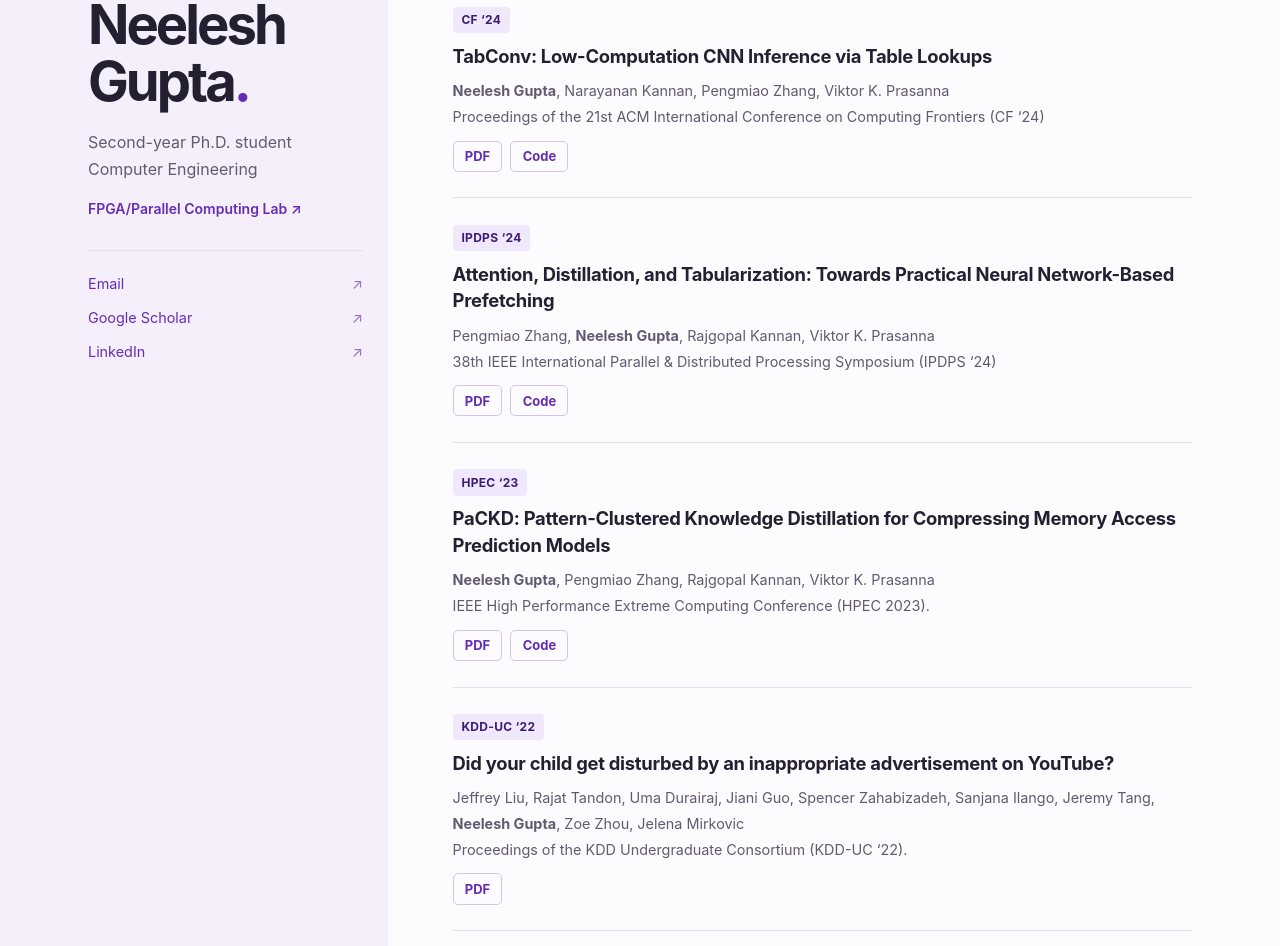
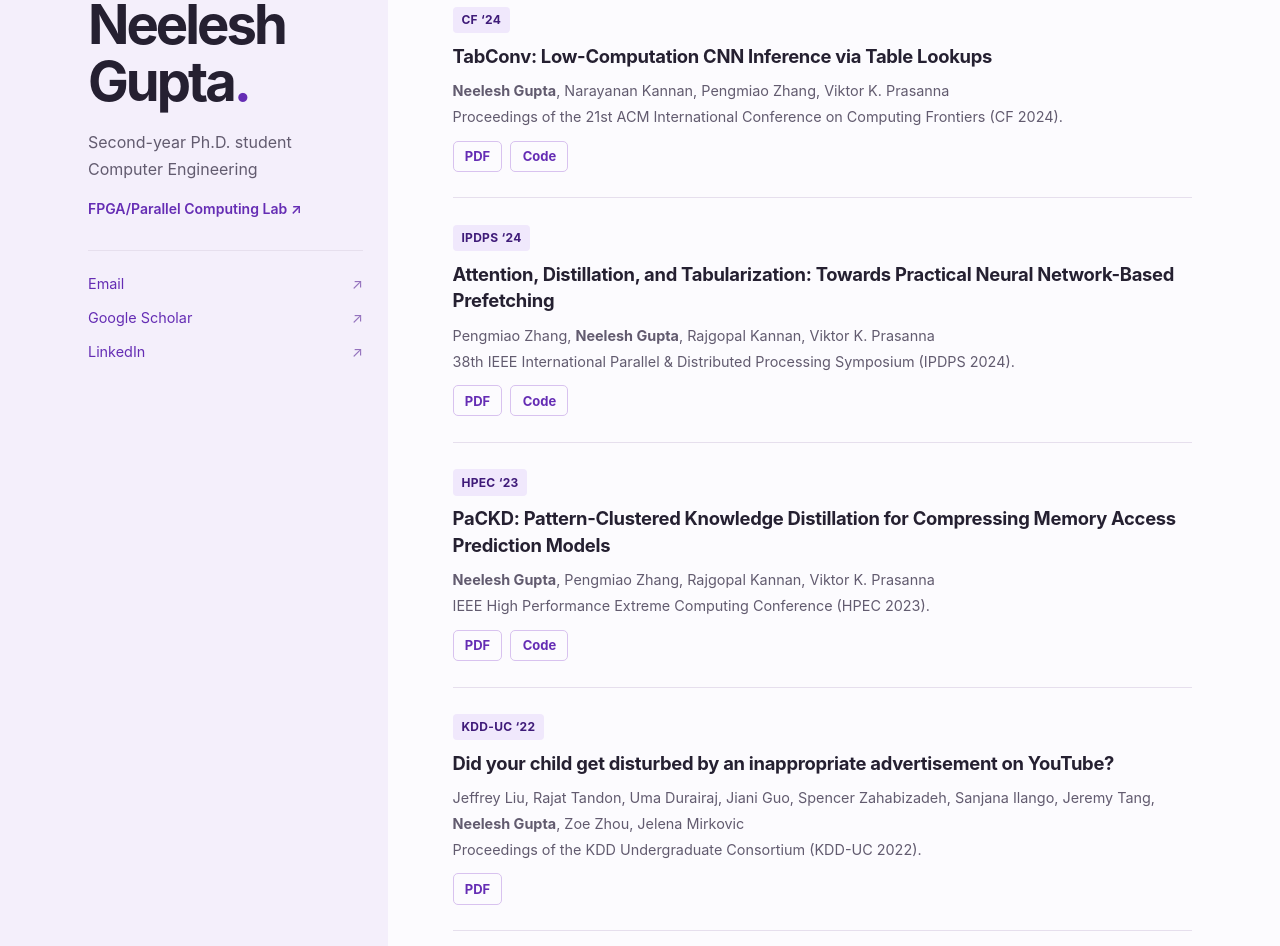
Before and after one commit to neeleshg23/neeleshg23.github.io, a Jekyll site: the page built from index.md, in a window 1280 px wide and 1400 px high, scrolled down 2566 px. Shown: the part 311-1257 px from the top of the window. Built offline with Jekyll 4.4.1, drawn with Linux system fonts in a browser that asks for light colours; our own code applies the rules of GitHub Pages for plain Markdown files.

Commit message:
Standardize publication year formatting

```diff
--- a/index.md
+++ b/index.md
@@ -70,13 +70,13 @@ I am a second-year Ph.D. student in Computer Engineering at USC, working in the
 
 9. <span class="venue">CF '24</span><br><span class="paper-title">TabConv: Low-Computation CNN Inference via Table Lookups</span><br>
    __Neelesh Gupta__, Narayanan Kannan, Pengmiao Zhang, Viktor K. Prasanna<br>
-   Proceedings of the 21st ACM International Conference on Computing Frontiers (CF '24)<br>
+   Proceedings of the 21st ACM International Conference on Computing Frontiers (CF 2024).<br>
    <a class="paper-link" href="https://neeleshg23.github.io/TabConv_Camera_Ready.pdf">PDF</a>
    <a class="paper-link" href="https://github.com/neeleshg23/TabConv">Code</a>
 
 10. <span class="venue">IPDPS '24</span><br><span class="paper-title">Attention, Distillation, and Tabularization: Towards Practical Neural Network-Based Prefetching</span><br>
     Pengmiao Zhang, __Neelesh Gupta__, Rajgopal Kannan, Viktor K. Prasanna<br>
-    38th IEEE International Parallel & Distributed Processing Symposium (IPDPS '24)<br>
+    38th IEEE International Parallel & Distributed Processing Symposium (IPDPS 2024).<br>
     <a class="paper-link" href="https://arxiv.org/pdf/2401.06362.pdf">PDF</a>
     <a class="paper-link" href="https://github.com/neeleshg23/DART">Code</a>
 
@@ -88,7 +88,7 @@ I am a second-year Ph.D. student in Computer Engineering at USC, working in the
 
 12. <span class="venue">KDD-UC '22</span><br><span class="paper-title">Did your child get disturbed by an inappropriate advertisement on YouTube?</span><br>
     Jeffrey Liu, Rajat Tandon, Uma Durairaj, Jiani Guo, Spencer Zahabizadeh, Sanjana Ilango, Jeremy Tang, __Neelesh Gupta__, Zoe Zhou, Jelena Mirkovic<br>
-    Proceedings of the KDD Undergraduate Consortium (KDD-UC '22).<br>
+    Proceedings of the KDD Undergraduate Consortium (KDD-UC 2022).<br>
     <a class="paper-link" href="https://arxiv.org/pdf/2211.02356.pdf">PDF</a>
 
 <p class="updated">Last updated September 7, 2026</p>
```
